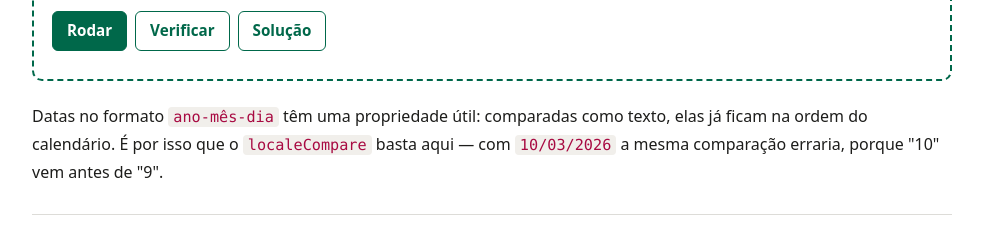
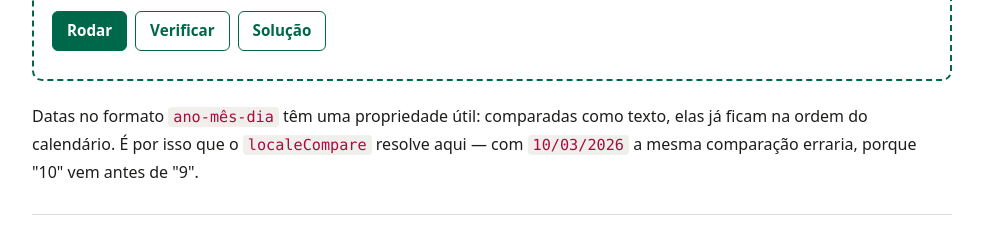
Before and after one commit to Wallysondevs/guia-svelte, a Svelte app: page projeto-blog.html in a window 1280 px wide. Shown: the part 7529-7765 px from the top of the page, without its empty margins (258-1241 px from the left). Built offline with nearby package versions, Linux system fonts and the light colour scheme.

Commit message:
projetos: tira 'basta' do texto do blog e do login (estilo do guia)

```diff
--- a/projeto-blog.html
+++ b/projeto-blog.html
@@ -286,7 +286,7 @@ ana@notebook:~/loja$ curl -s http://localhost:5174/post/sem-receita | grep -o "&
 &lt;/ul&gt;</pre>
 </div>
 
-<p>Datas no formato <code>ano-mês-dia</code> têm uma propriedade útil: comparadas como texto, elas já ficam na ordem do calendário. É por isso que o <code>localeCompare</code> basta aqui — com <code>10/03/2026</code> a mesma comparação erraria, porque "10" vem antes de "9".</p>
+<p>Datas no formato <code>ano-mês-dia</code> têm uma propriedade útil: comparadas como texto, elas já ficam na ordem do calendário. É por isso que o <code>localeCompare</code> resolve aqui — com <code>10/03/2026</code> a mesma comparação erraria, porque "10" vem antes de "9".</p>
 
 <hr>
 
```
Also changed, not shown: projeto-login.html (+1 -1 lines).
